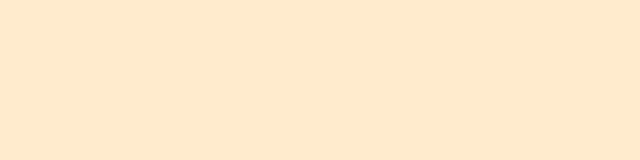
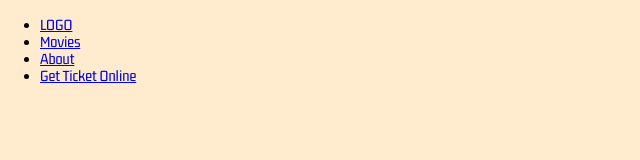
Before and after one commit to Gegardus/JS-Capstone-Webapp, a website built with webpack: page src/index.html in a window 1280 px wide. Shown: the whole page, without its empty margins (0-640 px from the left). Built offline with nearby package versions, Linux system fonts and the light colour scheme.

Commit message:
Update html, put header

```diff
--- a/src/index.html
+++ b/src/index.html
@@ -12,6 +12,15 @@
     <title>Capstone Webapp</title>
   </head>
   <body>
-
+    <header>
+      <nav>
+        <ul class="nav">
+          <li class="nav-logo"><a href="#">LOGO</a></li>
+          <li class="nav-movie"><a href="#">Movies</a></li>
+          <li class="nav-about"><a href="#">About</a></li>
+          <li class="nav-ticket"><a href="#">Get Ticket Online</a></li>
+        </ul>
+      </nav>
+    </header>
   </body>
 </html>
```
